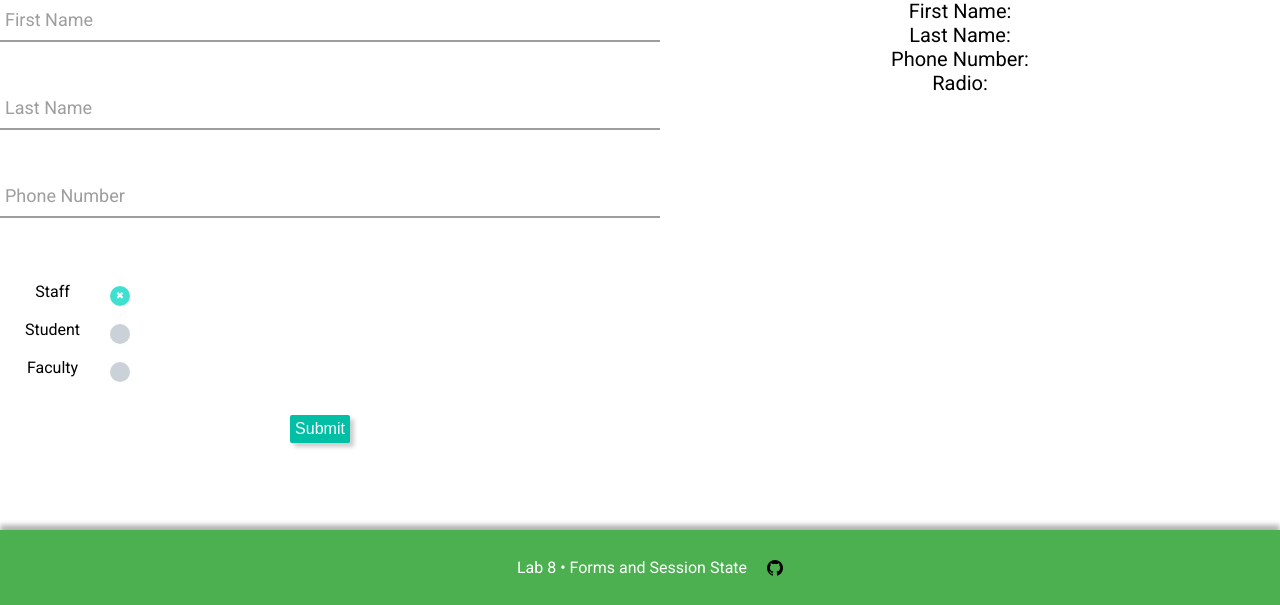
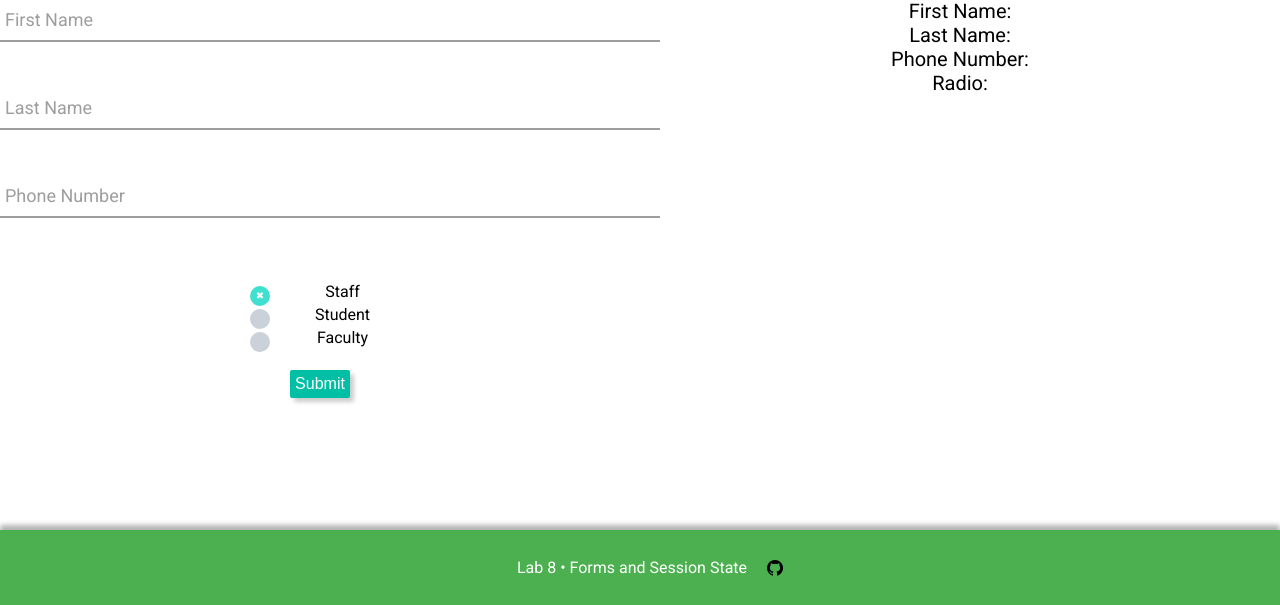
Before and after one commit to vanm0012/CST8238, a PHP site: page /Lab8/Input.php in a window 1280 px wide. Shown: the part 195-800 px from the top of the page. Run offline with PHP 8.4, Linux system fonts and the light colour scheme.

Commit message:
Updated Stylesheet

```diff
--- a/Lab8/css/Stylesheet.css
+++ b/Lab8/css/Stylesheet.css
@@ -1789,13 +1789,13 @@ input[type="text"]:valid ~ label, input[type="tel"]:valid ~ label
 
 .option-label
 {
-  display: block;
+  display: inline-block;
   width: 150px;
 }
 
 input[type='radio']
 {
-  float: right;
+  float: left;
 }
 
 /****************************************************
```
